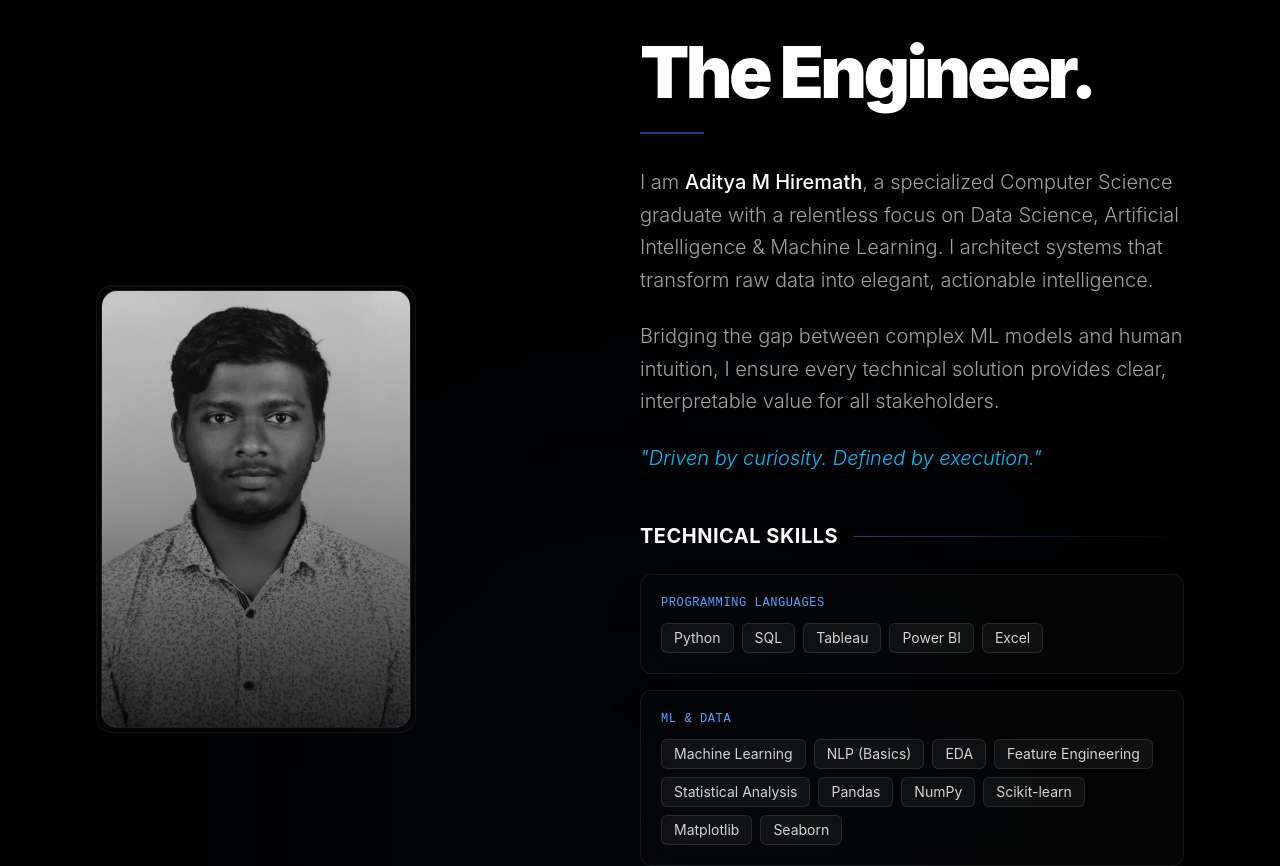
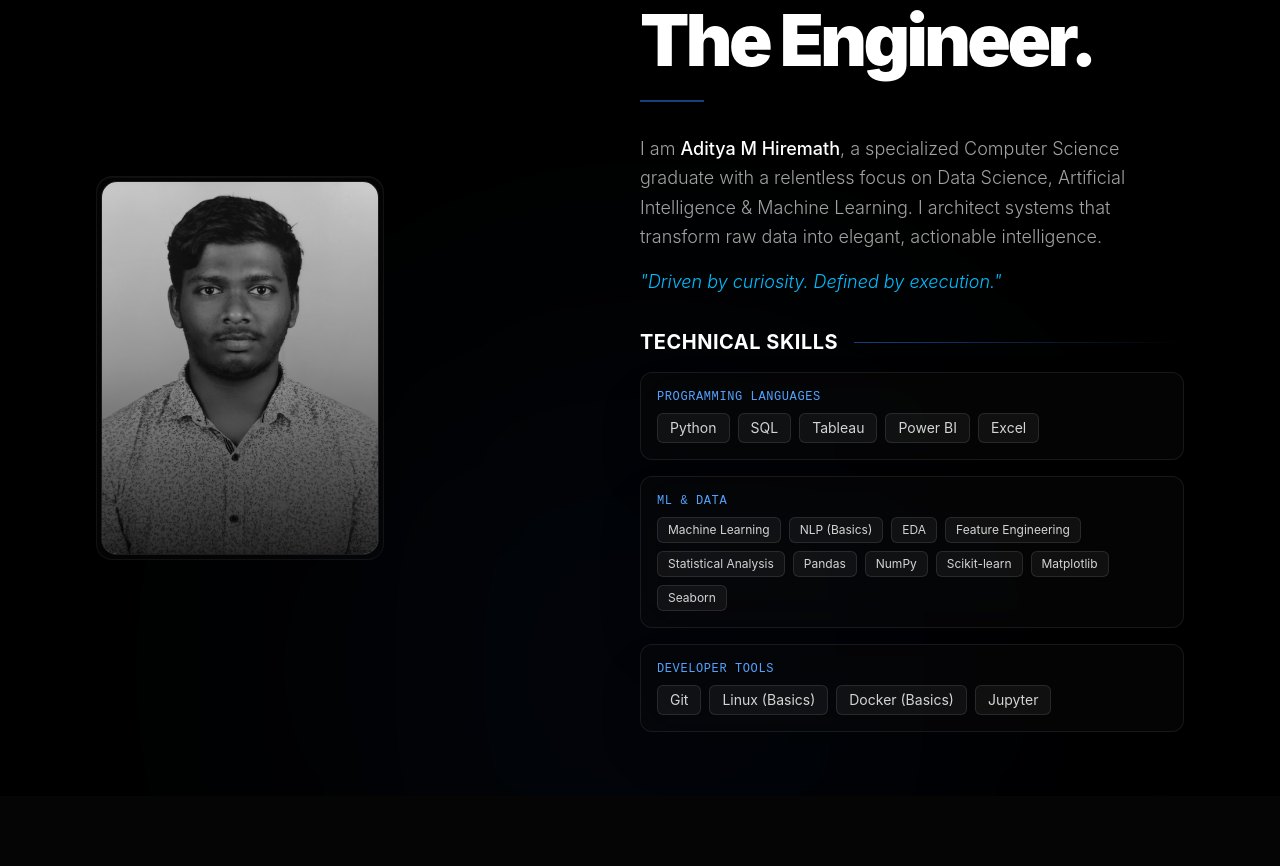
Before and after one commit to Adityamh19/aditya-portfolio, a Next.js app: page /aditya-portfolio/ in a window 1280 px wide. Shown: the part 860-1726 px from the top of the page. Built offline with nearby package versions, Linux system fonts and the light colour scheme.

Commit message:
Optimize AboutMe layout for single viewport and remove paragraph

```diff
--- a/src/components/AboutMe.tsx
+++ b/src/components/AboutMe.tsx
@@ -5,7 +5,7 @@ import Image from "next/image";
 
 export default function AboutMe() {
   return (
-    <section className="min-h-screen flex flex-col md:flex-row items-center justify-center p-8 lg:p-24 relative overflow-hidden bg-black">
+    <section className="min-h-screen flex flex-col md:flex-row items-center justify-center p-8 lg:px-24 py-12 lg:py-16 relative overflow-hidden bg-black">
       <div className="absolute top-1/2 right-1/4 w-[600px] h-[600px] bg-blue-500/5 blur-[150px] rounded-full pointer-events-none" />
 
       <motion.div
@@ -15,7 +15,7 @@ export default function AboutMe() {
         viewport={{ once: true }}
         transition={{ duration: 1, ease: "easeOut" }}
       >
-        <div className="w-64 h-[22rem] md:w-80 md:h-[28rem] rounded-2xl overflow-hidden relative glass-premium p-1 shadow-2xl">
+        <div className="w-64 h-[22rem] md:w-72 md:h-[24rem] rounded-2xl overflow-hidden relative glass-premium p-1 shadow-2xl">
           <div className="relative w-full aspect-[3/4] md:aspect-auto md:h-full rounded-2xl overflow-hidden glass-card">
             <Image
               src="/aditya-portfolio/ADITYA_IMAGE.jpeg"
@@ -29,7 +29,7 @@ export default function AboutMe() {
         </div>
       </motion.div>
 
-      <div className="flex-1 z-10 space-y-8">
+      <div className="flex-1 z-10 space-y-6">
         <motion.div
           initial={{ opacity: 0, y: 30 }}
           whileInView={{ opacity: 1, y: 0 }}
@@ -41,7 +41,7 @@ export default function AboutMe() {
         </motion.div>
 
         <motion.div
-          className="text-lg md:text-xl text-neutral-400 space-y-6 max-w-xl leading-relaxed font-light"
+          className="text-base md:text-lg text-neutral-400 space-y-4 max-w-xl leading-relaxed font-light"
           initial={{ opacity: 0 }}
           whileInView={{ opacity: 1 }}
           viewport={{ once: true }}
@@ -50,31 +50,28 @@ export default function AboutMe() {
           <p>
             I am <span className="text-white font-medium">Aditya M Hiremath</span>, a specialized Computer Science graduate with a relentless focus on Data Science, Artificial Intelligence & Machine Learning. I architect systems that transform raw data into elegant, actionable intelligence.
           </p>
-          <p>
-            Bridging the gap between complex ML models and human intuition, I ensure every technical solution provides clear, interpretable value for all stakeholders.
-          </p>
-          <p className="text-sky-400 italic">
+          <p className="text-sky-400 italic mt-2">
             "Driven by curiosity. Defined by execution."
           </p>
         </motion.div>
 
         {/* Technical Skills Section */}
         <motion.div
-           className="mt-12 space-y-4 max-w-xl"
+           className="mt-8 space-y-4 max-w-xl"
            initial={{ opacity: 0, y: 20 }}
            whileInView={{ opacity: 1, y: 0 }}
            viewport={{ once: true }}
            transition={{ duration: 0.8, delay: 0.4 }}
         >
-          <div className="flex items-center gap-4 mb-6">
+          <div className="flex items-center gap-4 mb-4">
             <h3 className="text-xl font-bold text-white tracking-wide uppercase">Technical Skills</h3>
             <div className="flex-1 h-[1px] bg-gradient-to-r from-blue-500/50 to-transparent"></div>
           </div>
 
           <div className="grid grid-cols-1 gap-4">
             {/* Programming Languages */}
-            <div className="glass-card p-5 rounded-xl border border-white/5 hover:border-blue-500/30 transition-all duration-300 group bg-white/[0.02]">
-              <h4 className="text-blue-400 font-mono text-xs uppercase tracking-wider mb-3 group-hover:text-blue-300 transition-colors">Programming Languages</h4>
+            <div className="glass-card p-4 rounded-xl border border-white/5 hover:border-blue-500/30 transition-all duration-300 group bg-white/[0.02]">
+              <h4 className="text-blue-400 font-mono text-xs uppercase tracking-wider mb-2 group-hover:text-blue-300 transition-colors">Programming Languages</h4>
               <div className="flex flex-wrap gap-2">
                 {['Python', 'SQL', 'Tableau', 'Power BI', 'Excel'].map(skill => (
                   <span key={skill} className="px-3 py-1 bg-white/5 text-neutral-300 text-sm rounded-md border border-white/10 hover:bg-blue-500/10 hover:border-blue-500/30 hover:text-white transition-all cursor-default">
@@ -85,11 +82,11 @@ export default function AboutMe() {
             </div>
 
             {/* ML & Data */}
-            <div className="glass-card p-5 rounded-xl border border-white/5 hover:border-blue-500/30 transition-all duration-300 group bg-white/[0.02]">
-              <h4 className="text-blue-400 font-mono text-xs uppercase tracking-wider mb-3 group-hover:text-blue-300 transition-colors">ML & Data</h4>
+            <div className="glass-card p-4 rounded-xl border border-white/5 hover:border-blue-500/30 transition-all duration-300 group bg-white/[0.02]">
+              <h4 className="text-blue-400 font-mono text-xs uppercase tracking-wider mb-2 group-hover:text-blue-300 transition-colors">ML & Data</h4>
               <div className="flex flex-wrap gap-2">
                 {['Machine Learning', 'NLP (Basics)', 'EDA', 'Feature Engineering', 'Statistical Analysis', 'Pandas', 'NumPy', 'Scikit-learn', 'Matplotlib', 'Seaborn'].map(skill => (
-                  <span key={skill} className="px-3 py-1 bg-white/5 text-neutral-300 text-sm rounded-md border border-white/10 hover:bg-blue-500/10 hover:border-blue-500/30 hover:text-white transition-all cursor-default">
+                  <span key={skill} className="px-2.5 py-1 bg-white/5 text-neutral-300 text-xs rounded-md border border-white/10 hover:bg-blue-500/10 hover:border-blue-500/30 hover:text-white transition-all cursor-default">
                     {skill}
                   </span>
                 ))}
@@ -97,8 +94,8 @@ export default function AboutMe() {
             </div>
 
             {/* Developer Tools */}
-            <div className="glass-card p-5 rounded-xl border border-white/5 hover:border-blue-500/30 transition-all duration-300 group bg-white/[0.02]">
-              <h4 className="text-blue-400 font-mono text-xs uppercase tracking-wider mb-3 group-hover:text-blue-300 transition-colors">Developer Tools</h4>
+            <div className="glass-card p-4 rounded-xl border border-white/5 hover:border-blue-500/30 transition-all duration-300 group bg-white/[0.02]">
+              <h4 className="text-blue-400 font-mono text-xs uppercase tracking-wider mb-2 group-hover:text-blue-300 transition-colors">Developer Tools</h4>
               <div className="flex flex-wrap gap-2">
                 {['Git', 'Linux (Basics)', 'Docker (Basics)', 'Jupyter'].map(skill => (
                   <span key={skill} className="px-3 py-1 bg-white/5 text-neutral-300 text-sm rounded-md border border-white/10 hover:bg-blue-500/10 hover:border-blue-500/30 hover:text-white transition-all cursor-default">
```
